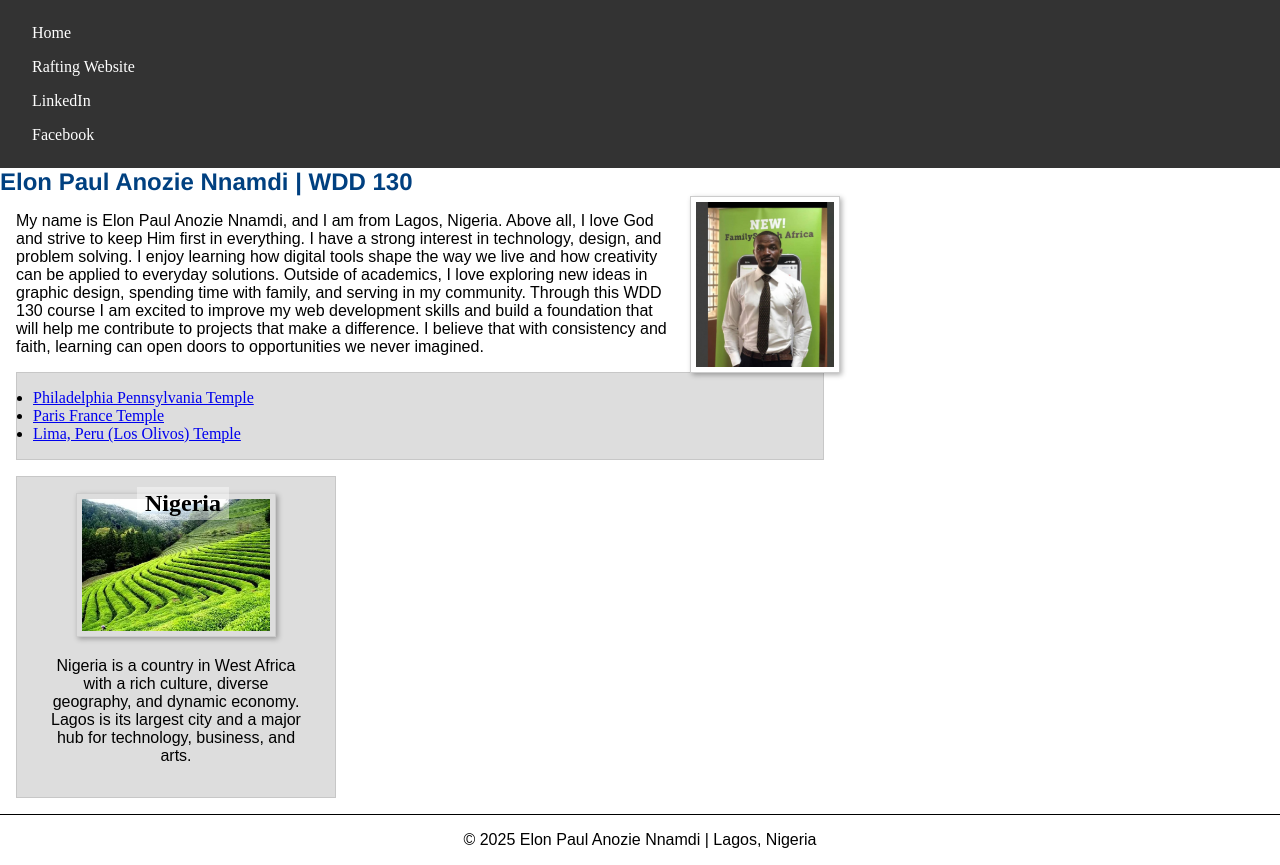
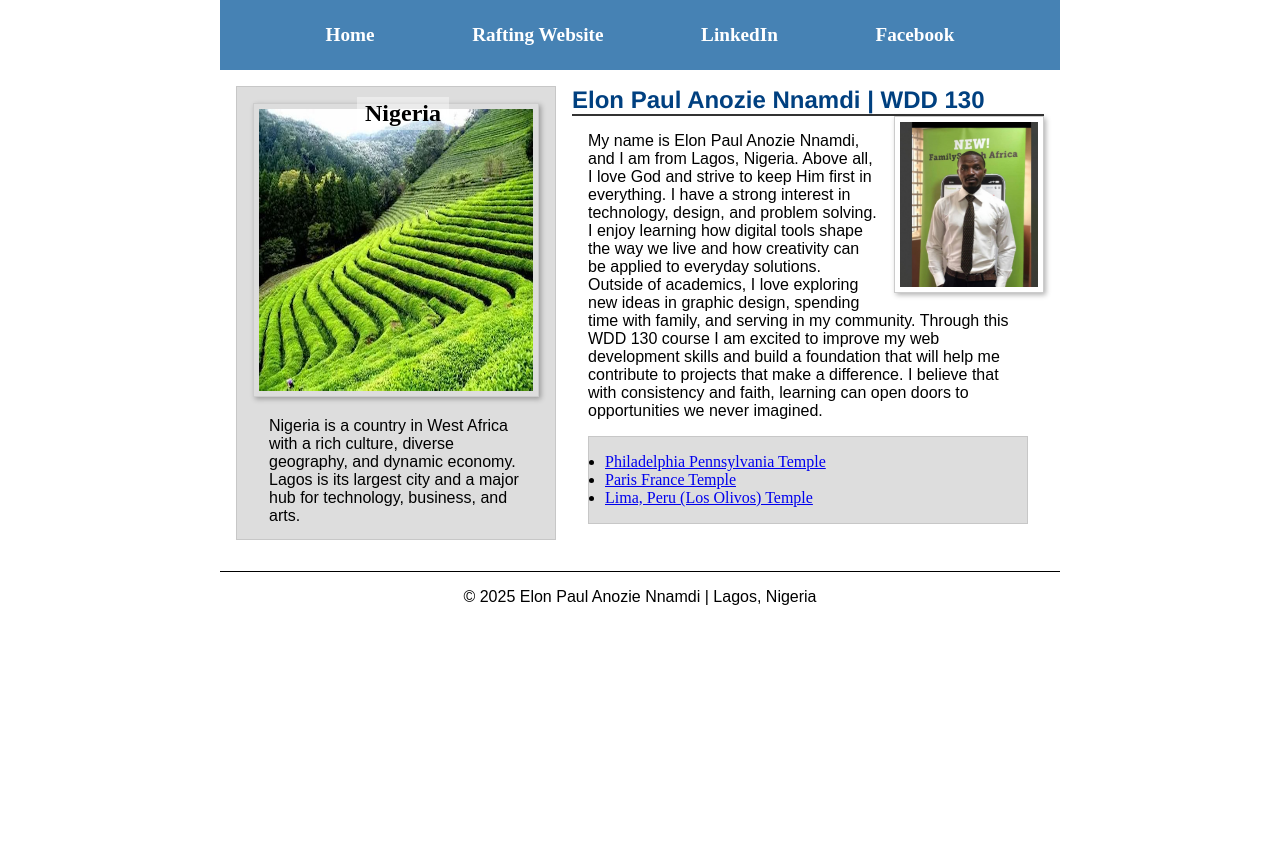
Before and after one commit to NAZBROTECH/wdd130, a plain HTML site: page index.html in a window 1280 px wide. After the commit the page ends 800 px from the top, so only its background shows below. Drawn offline with Linux system fonts and the light colour scheme.

Commit message:
Week 4 – layout and aside stretch fixes

```diff
--- a/index.html
+++ b/index.html
@@ -19,18 +19,22 @@
     </nav>
   </header>
 
+  <!-- ✅ wrap main + aside in a grid -->
+  <div class="grid">
     <main>
       <section>
         <h1>Elon Paul Anozie Nnamdi | WDD 130</h1>
         <img src="images/profile.jpg" alt="Hello, my name is Elon Paul Anozie Nnamdi.">
         <p>
           My name is Elon Paul Anozie Nnamdi, and I am from Lagos, Nigeria. Above all, I love God and strive to keep Him first in everything.
- I have a strong interest in technology, design, and problem solving. I enjoy learning how digital tools shape the way we live and how creativity can be applied to everyday solutions. Outside of academics, I love exploring new ideas in graphic design, spending time with family, and serving in my community. Through this WDD 130 course I am excited to improve my web development skills and build a foundation that will help me contribute to projects that make a difference. I believe that with consistency and faith, learning can open doors to opportunities we never imagined.
+          I have a strong interest in technology, design, and problem solving. I enjoy learning how digital tools shape the way we live and how creativity can be applied to everyday solutions.
+          Outside of academics, I love exploring new ideas in graphic design, spending time with family, and serving in my community.
+          Through this WDD 130 course I am excited to improve my web development skills and build a foundation that will help me contribute to projects that make a difference.
+          I believe that with consistency and faith, learning can open doors to opportunities we never imagined.
         </p>
-
       </section>
 
-    <!-- Temple list: at least three items, links open in a new tab -->
+      <!-- Temple list -->
       <ul class="box">
         <li><a href="https://www.churchofjesuschrist.org/temples/details/philadelphia-pennsylvania-temple" target="_blank" rel="noopener noreferrer">Philadelphia Pennsylvania Temple</a></li>
         <li><a href="https://www.churchofjesuschrist.org/temples/details/paris-france-temple" target="_blank" rel="noopener noreferrer">Paris France Temple</a></li>
@@ -43,15 +47,10 @@
       <img src="images/nigeria.jpg" alt="Beautiful landscape of Nigeria">
       <p>Nigeria is a country in West Africa with a rich culture, diverse geography, and dynamic economy. Lagos is its largest city and a major hub for technology, business, and arts.</p>
     </aside>
+  </div>
 
   <footer>
     <p>&copy; 2025 Elon Paul Anozie Nnamdi | Lagos, Nigeria</p>
   </footer>
 </body>
 </html>
-<!--
-  Notes:
-  - Used semantic HTML5 elements: <header>, <nav>, <main>, <section>, <aside>, <footer>.
-  - Added alt text to images for accessibility.
-  - Links to external sites open in a new tab with rel="noopener noreferrer" for security.
-  - CSS styles are in an external stylesheet (styles/styles.css).
--- a/styles/styles.css
+++ b/styles/styles.css
@@ -22,21 +22,27 @@
 
 /* Navigation */
 nav {
-  background-color: var(--dark-color);
-  padding: var(--main-padding);
+  background-color: steelblue;
+  padding: 1rem;
+  display: flex;
+  justify-content: space-evenly;
+  align-items: center;
 }
 
 nav a {
-  color: white;
-  padding: var(--link-padding);
-  display: block;              /* grader looks for this */
+  display: block;
+  padding: 0.5rem;
   text-decoration: none;
+  font-size: 1.2rem;
+  font-weight: 700;
+  color: #fff; /* shorthand for white */
 }
 
 /* Headings */
 h1 {
   color: var(--primary-color);
   font-family: var(--heading-font);
+  border-bottom: 2px solid var(--dark-color); /* required by assignment */
 }
 
 /* Images - general */
@@ -52,16 +58,29 @@ img {
 main img {
   width: 150px;
   height: auto;
-  float: right;                /* IMPORTANT: makes paragraph wrap next to image */
+  float: right;
   margin: 0 0 1rem 1rem;
 }
 
-/* Layout */
-main {
-  max-width: 840px;            /* matches assignment example */
+/* Header, Grid, Footer max width + center */
+header, .grid, footer {
+  max-width: 840px;
+  margin: 0 auto;
 }
 
-/* Aside - width and positioning for overlay */
+/* Grid layout */
+.grid {
+  display: grid;
+  grid-template-columns: 20rem 1fr; /* aside left, main right */
+  align-items: stetch;
+  gap: 1rem;
+}
+
+main {
+  grid-column: 2/3;
+  margin: 1rem;
+}
+
 aside {
   width: 20rem;
   margin: 1rem;
@@ -69,8 +88,10 @@ aside {
   padding: 1rem;
   background-color: var(--light-gray);
   color: var(--dark-color);
-  text-align: center;
-  position: relative;          /* makes absolute children positioned relative to this box */
+  text-align: left;
+  position: relative;
+  grid-column: 1/2;
+  grid-row: 1/2;
 }
 
 /* Overlay h2 inside aside */
@@ -84,8 +105,8 @@ aside h2 {
 
 /* Aside image specific */
 aside img {
-  width: 200px;
-  height: auto;
+  width: 100%;
+  height: 70%;
 }
 
 /* Text */
--- a/week04/styles/layout-exercises.css
+++ b/week04/styles/layout-exercises.css
@@ -21,21 +21,26 @@ div {
     height: 200px;
 }
 
+
 .flex {
-    background-color: #aba;
-    /* write declarations here */
-
+  background-color: #aba;
+  display: flex;
+  justify-content: center;
+  align-items: center;
 }
 
 .grid {
-    background-color: #abb;
-    /* enter declarations here */
-
+  background-color: #abb;
+  display: grid;
+  place-items: center;
 }
 
+
+
 .container2 {
-    /* write declarations here */
-
+  display: flex;
+  flex-wrap: wrap;
+  justify-content: space-around;
 }
 
 .two {
@@ -44,14 +49,14 @@ div {
 }
 
 .container3 {
-    /* write declarations here */
-
+  display: grid;
+  grid-template-columns: 1fr 1fr 1fr;  /* or grid-template-columns: repeat(3, 1fr); */
 }
 
 .columns-3 {
-    /* write declaration here */
+  grid-column: 1/4; /* or grid-column: span 3; */
+}
 
-}
 
 .three {
     margin: .25rem;
```
Lines whose indentation alone changed are shown as unchanged.
